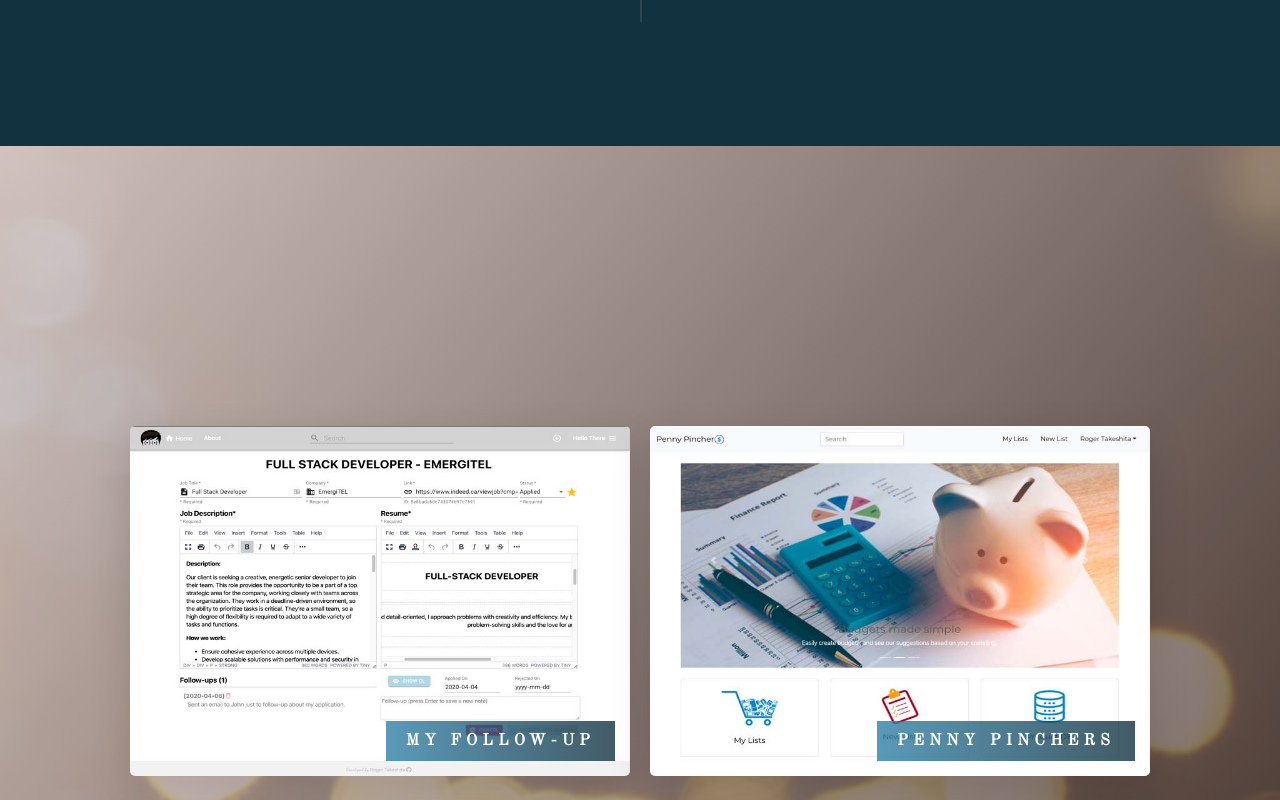
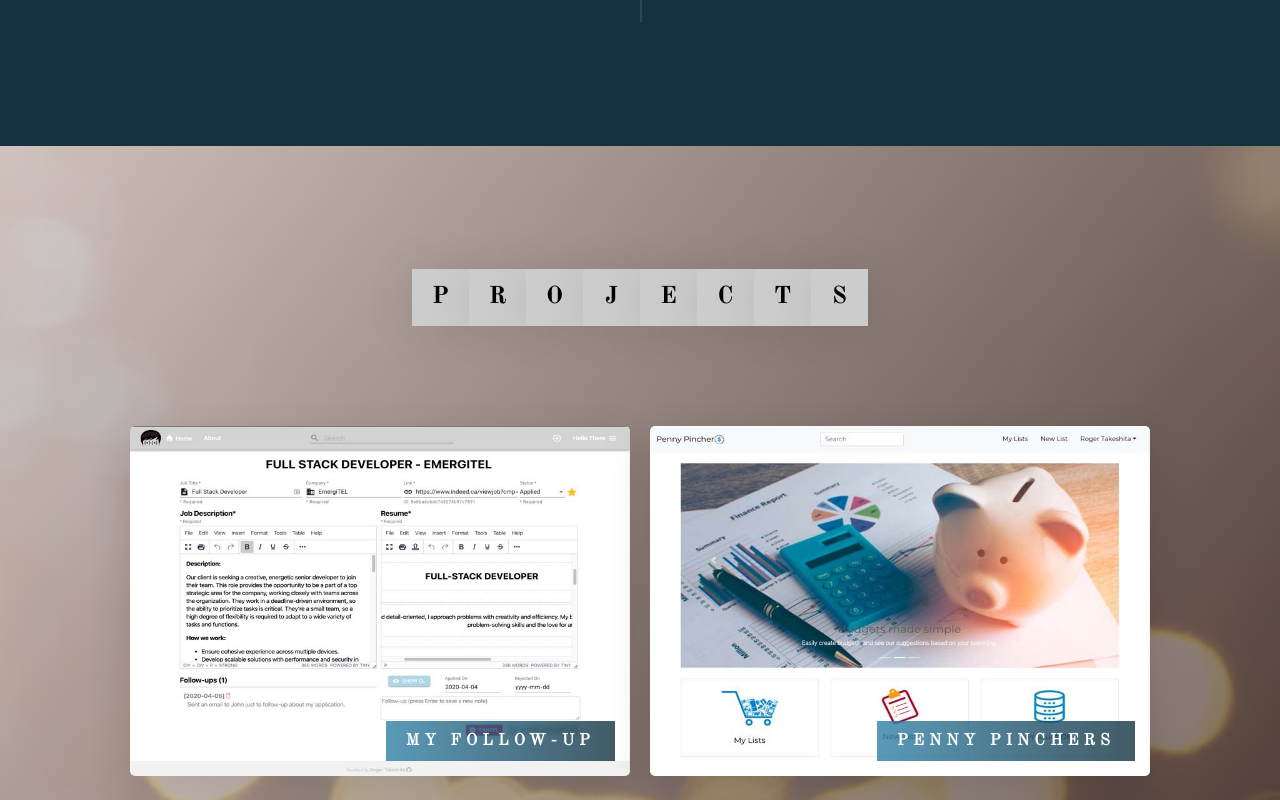
Before and after one commit to Roger-Takeshita/portfolio_2.0, a React (Create React App) app: page / in a window 1280 px wide. Shown: the part 2300-3100 px from the top of the page. Built offline with nearby package versions, Linux system fonts and the light colour scheme; some icons are missing.

Commit message:
Fix the z-index of the projects background
    - because we are using 2 layers of background, the title was hidden behind the bg image
    - set the bg image to z -2, then the filter to z -1 to fix this problem

```diff
--- a/src/css/layout/_sections.scss
+++ b/src/css/layout/_sections.scss
@@ -44,6 +44,7 @@
         width: 100%;
         height: 100%;
         animation: zoom 12s infinite;
+        z-index: -2;
     }
     &--pulse {
         position: absolute;
@@ -52,6 +53,7 @@
         width: 100%;
         height: 100%;
         animation: pulse 12s infinite;
+        z-index: -1;
     }
 }
 
--- a/src/css/style.css
+++ b/src/css/style.css
@@ -1422,6 +1422,7 @@ body {
   height: 100%;
   -webkit-animation: zoom 12s infinite;
           animation: zoom 12s infinite;
+  z-index: -2;
 }
 
 .section-projects--pulse {
@@ -1432,6 +1433,7 @@ body {
   height: 100%;
   -webkit-animation: pulse 12s infinite;
           animation: pulse 12s infinite;
+  z-index: -1;
 }
 
 .section-education {
```
